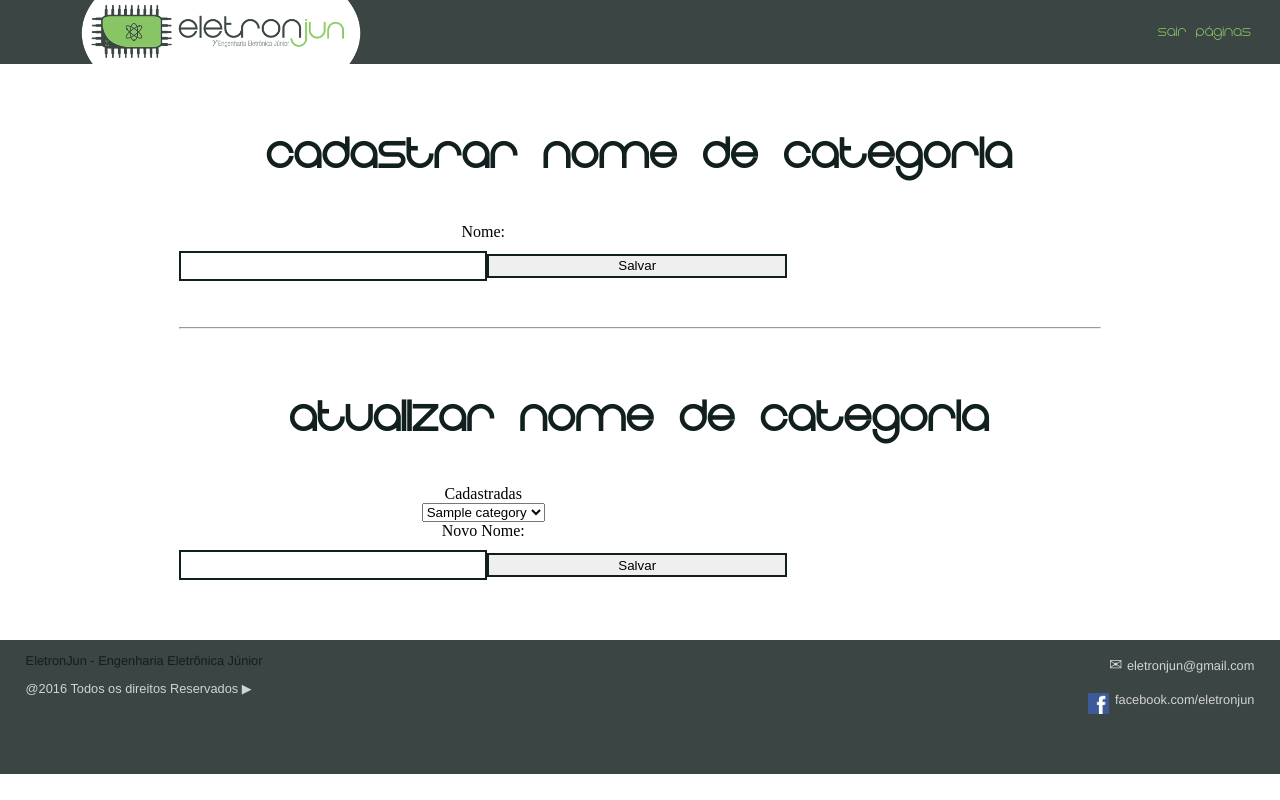
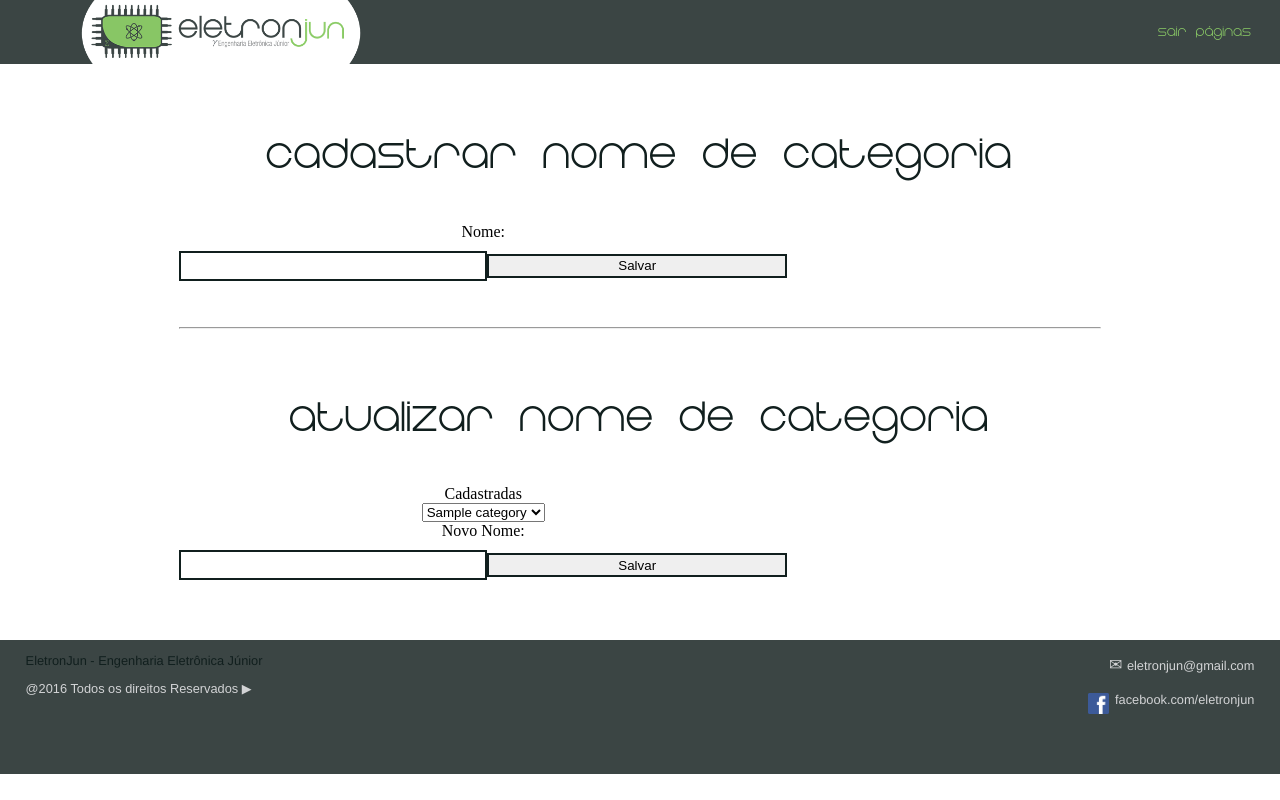
Before and after one commit to Eletronjun/Gestao-de-paginas, a PHP site: page /site/category.php in a window 1280 px wide. Run offline with PHP 8.4, Linux system fonts and the light colour scheme; tables that the repository leaves empty hold one stand-in row (values such as "Sample post"); some libraries are stand-ins or nearby versions; some web fonts are replaced.

Commit message:
Adjusting font-weght in H titles

```diff
--- a/site/css/styles.css
+++ b/site/css/styles.css
@@ -25,6 +25,7 @@ h1, h2, h3, h4, h5, h6{
     /*font-weight: bold;*/
     font-family: 'eightone', 'helveticaneue', 'Swis721 LtEx BT', 'Verdana', 'Century Gothic', 'Square721 BT', 'sans-serif';
     text-align: center;
+    font-weight: 400;
 }
 h1{
     color: #111F1E;
```
